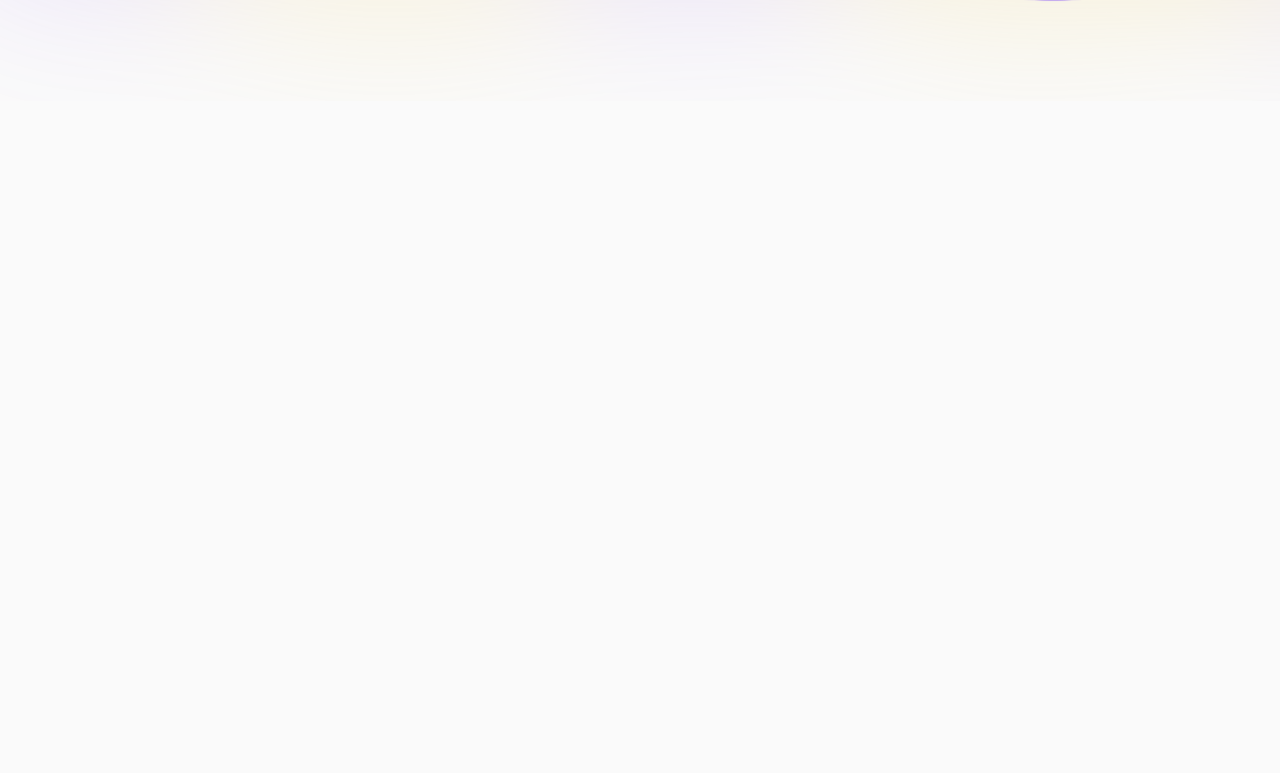
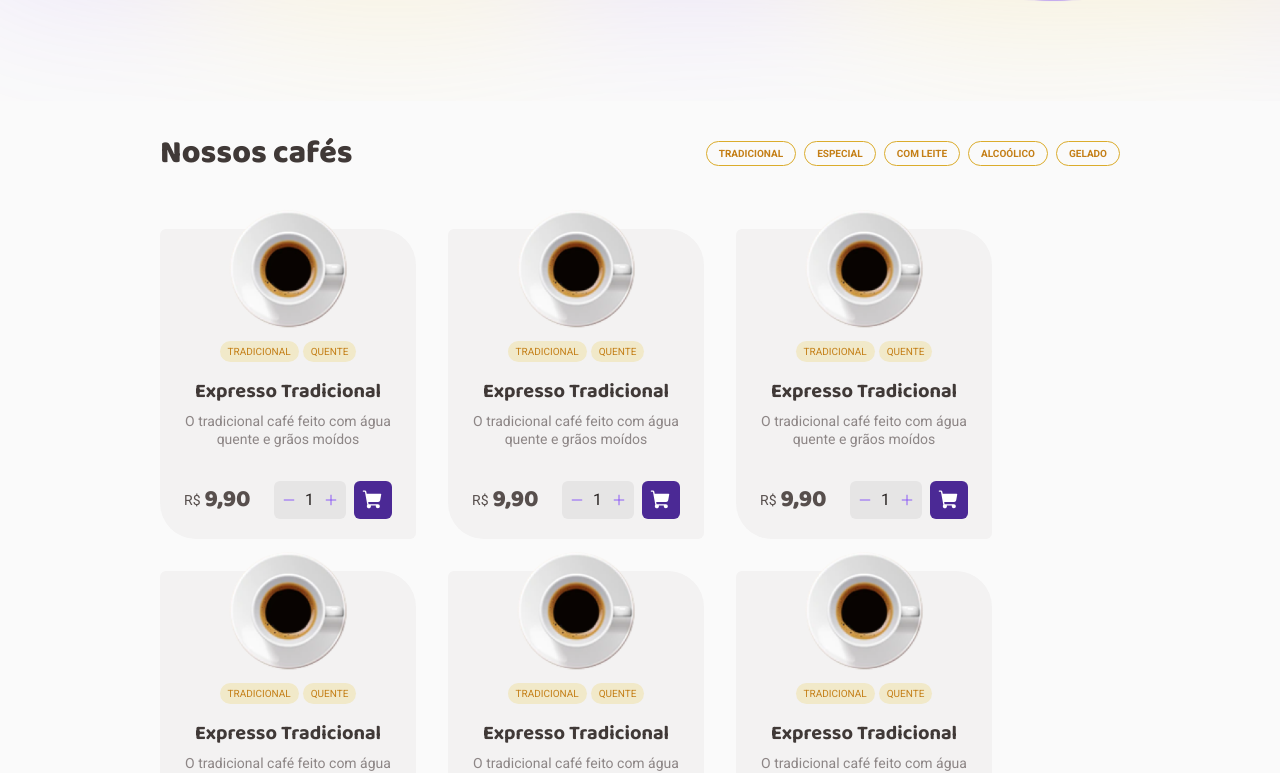
Before and after one commit to williane/02-ignite-desafio-coffeDelivery, a React (Vite) app: page / in a window 1280 px wide. Shown: the part 547-1320 px from the top of the page. Before the commit the page ends 800 px from the top, so only its background shows below. Built offline with nearby package versions, Linux system fonts and the light colour scheme.

Commit message:
Components: CoffeList and CoffeCard

```diff
--- a/src/components/header/styles.ts
+++ b/src/components/header/styles.ts
@@ -1,6 +1,8 @@
 import styled from 'styled-components'
 
 export const HeaderConteiner = styled.nav`
+  position: sticky;
+  top: 0;
   display: flex;
   align-items: center;
   justify-content: space-between;
@@ -10,6 +12,8 @@ export const HeaderConteiner = styled.nav`
 
   margin: 0 auto;
   padding: 2rem 10rem;
+
+  background-color: ${(props) => props.theme.background};
 `
 
 export const Actions = styled.div`
--- /dev/null
+++ b/src/pages/home/CoffeList/CoffeCard/index.tsx
@@ -0,0 +1,45 @@
+import {
+  Buy,
+  CartButton,
+  Container,
+  Counter,
+  Description,
+  ListTags,
+  Name,
+  Tag,
+} from './styles'
+
+import Coffe from '../../../../assets/coffes/expresso_tradicional.svg'
+import { Minus, Plus, ShoppingCart } from 'phosphor-react'
+
+export function CoffeCard() {
+  return (
+    <Container>
+      <img src={Coffe} alt="" />
+      <ListTags>
+        <Tag>Tradicional</Tag>
+        <Tag>Quente</Tag>
+      </ListTags>
+      <Name>Expresso Tradicional</Name>
+      <Description>
+        O tradicional café feito com água quente e grãos moídos
+      </Description>
+      <Buy>
+        <span>R$</span>
+        <span>9,90</span>
+        <Counter>
+          <button>
+            <Minus size={14} />
+          </button>
+          <span>1</span>
+          <button>
+            <Plus size={14} />
+          </button>
+        </Counter>
+        <CartButton>
+          <ShoppingCart size={22} color="#FFFFFF" weight="fill" />
+        </CartButton>
+      </Buy>
+    </Container>
+  )
+}
--- /dev/null
+++ b/src/pages/home/CoffeList/CoffeCard/styles.ts
@@ -0,0 +1,166 @@
+import styled from 'styled-components'
+
+export const Container = styled.div`
+  display: flex;
+  flex-direction: column;
+  align-items: center;
+
+  width: 16rem;
+  height: 19.375rem;
+
+  background-color: ${(props) => props.theme['base-card']};
+  border-radius: 6px 36px;
+
+  & > img {
+    width: 7.5rem;
+    height: 7.5rem;
+
+    margin-top: -1.25rem;
+  }
+`
+
+export const ListTags = styled.div`
+  display: flex;
+
+  gap: 0.25rem;
+`
+export const Tag = styled.span`
+  display: flex;
+  align-items: center;
+  justify-content: center;
+
+  height: 1.3125rem;
+
+  background-color: ${(props) => props.theme['yellow-light']};
+  border-radius: 100px;
+
+  padding: 0.25rem 0.5rem;
+
+  color: ${(props) => props.theme['yellow-dark']};
+  font-size: 0.625rem;
+  line-height: 130%;
+  text-transform: uppercase;
+
+  margin-top: 0.75rem;
+`
+
+export const Name = styled.h1`
+  font-family: 'Baloo 2';
+  font-style: normal;
+  font-weight: 700;
+  font-size: 1.25rem;
+  line-height: 130%;
+
+  color: ${(props) => props.theme['base-subtitle']};
+
+  margin-top: 1rem;
+`
+
+export const Description = styled.p`
+  width: calc(100% - 2.5rem);
+
+  text-align: center;
+
+  font-family: 'Roboto';
+  font-style: normal;
+  font-weight: 400;
+  font-size: 0.875rem;
+  line-height: 130%;
+
+  color: ${(props) => props.theme['base-label']};
+
+  margin-top: 0.5rem;
+`
+
+export const Buy = styled.div`
+  display: Flex;
+  align-items: center;
+
+  width: 13rem;
+  height: 2.375rem;
+
+  margin-top: 2.0625rem;
+
+  & > span:nth-child(1) {
+    font-family: 'Roboto';
+    font-style: normal;
+    font-weight: 400;
+    font-size: 0.875rem;
+    line-height: 1.125rem;
+
+    color: ${(props) => props.theme['base-text']};
+
+    margin-right: 0.25rem;
+  }
+
+  & > span:nth-child(2) {
+    font-family: 'Baloo 2';
+    font-style: normal;
+    font-weight: 800;
+    font-size: 1.5rem;
+    line-height: 2rem;
+
+    color: ${(props) => props.theme['base-text']};
+  }
+`
+
+export const Counter = styled.div`
+  display: flex;
+  align-items: center;
+  justify-content: center;
+
+  gap: 0.25rem;
+
+  width: 4.5rem;
+  height: 2.375rem;
+
+  background-color: ${(props) => props.theme['base-button']};
+  border-radius: 6px;
+
+  margin-left: 1.4375rem;
+  padding: 0.5rem;
+
+  & > button {
+    display: flex;
+    align-items: center;
+    justify-content: center;
+
+    width: 0.875rem;
+    height: 0.875rem;
+
+    background: transparent;
+    border: none;
+    color: ${(props) => props.theme.purple};
+  }
+
+  & > span {
+    display: flex;
+    align-items: center;
+    justify-content: center;
+
+    font-family: 'Roboto';
+    font-style: normal;
+    font-weight: 400;
+    font-size: 1rem;
+    line-height: 130%;
+
+    width: 1.25rem;
+
+    color: ${(props) => props.theme['base-title']};
+  }
+`
+
+export const CartButton = styled.button`
+  display: flex;
+  align-items: center;
+  justify-content: center;
+
+  width: 2.375rem;
+  height: 2.375rem;
+
+  background: ${(props) => props.theme['purple-dark']};
+  border: none;
+  border-radius: 6px;
+
+  margin-left: 0.5rem;
+`
--- /dev/null
+++ b/src/pages/home/CoffeList/index.tsx
@@ -0,0 +1,32 @@
+import { CoffeCard } from './CoffeCard'
+import { Container, Filters, List, NavBar } from './styles'
+
+export function CoffeList() {
+  return (
+    <Container>
+      <NavBar>
+        <h1>Nossos cafés</h1>
+        <Filters>
+          <button>TRADICIONAL</button>
+          <button>ESPECIAL</button>
+          <button>COM LEITE</button>
+          <button>ALCOÓLICO</button>
+          <button>GELADO</button>
+        </Filters>
+      </NavBar>
+      <List>
+        <CoffeCard />
+        <CoffeCard />
+        <CoffeCard />
+        <CoffeCard />
+        <CoffeCard />
+        <CoffeCard />
+        <CoffeCard />
+        <CoffeCard />
+        <CoffeCard />
+        <CoffeCard />
+        <CoffeCard />
+      </List>
+    </Container>
+  )
+}
--- /dev/null
+++ b/src/pages/home/CoffeList/styles.ts
@@ -0,0 +1,67 @@
+import styled from 'styled-components'
+
+export const Container = styled.div`
+  display: flex;
+  flex-direction: column;
+
+  width: 100%;
+
+  padding: 2rem 10rem;
+`
+
+export const NavBar = styled.div`
+  display: flex;
+  align-items: center;
+  justify-content: space-between;
+
+  & > h1 {
+    font-family: 'Baloo 2';
+    font-style: normal;
+    font-weight: 800;
+    font-size: 2rem;
+    line-height: 130%;
+
+    color: ${(props) => props.theme['base-subtitle']};
+  }
+`
+
+export const Filters = styled.div`
+  display: flex;
+  align-items: center;
+  justify-content: center;
+
+  gap: 0.5rem;
+
+  & > button {
+    display: flex;
+    align-items: center;
+    justify-content: center;
+
+    height: 1.5625rem;
+
+    padding: 0.375rem 0.75rem;
+
+    border: 1px solid ${(props) => props.theme.yellow};
+    border-radius: 100px;
+
+    background: transparent;
+
+    font-family: 'Roboto';
+    font-style: normal;
+    font-weight: 700;
+    font-size: 0.625rem;
+    line-height: 130%;
+    text-transform: uppercase;
+
+    color: ${(props) => props.theme['yellow-dark']};
+  }
+`
+
+export const List = styled.div`
+  display: flex;
+  flex-wrap: wrap;
+
+  gap: 2rem;
+
+  margin-top: 3.375rem;
+`
--- a/src/pages/home/index.tsx
+++ b/src/pages/home/index.tsx
@@ -1,10 +1,12 @@
 import { Banner } from './Banner'
+import { CoffeList } from './CoffeList'
 import { Container } from './styles'
 
 export function Home() {
   return (
     <Container>
       <Banner />
+      <CoffeList />
     </Container>
   )
 }
```
Also changed, not shown: src/assets/coffes/expresso_tradicional.svg (added).
